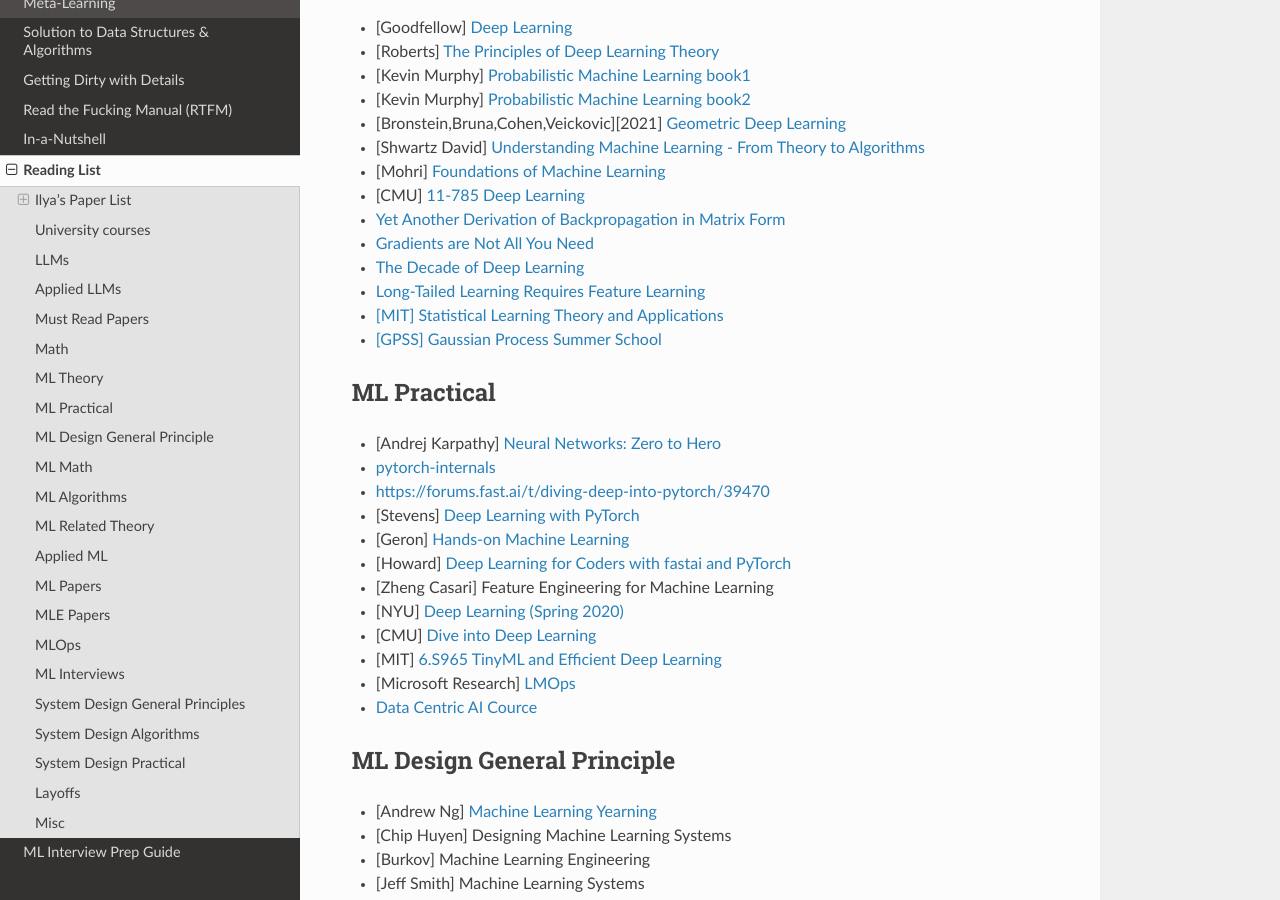
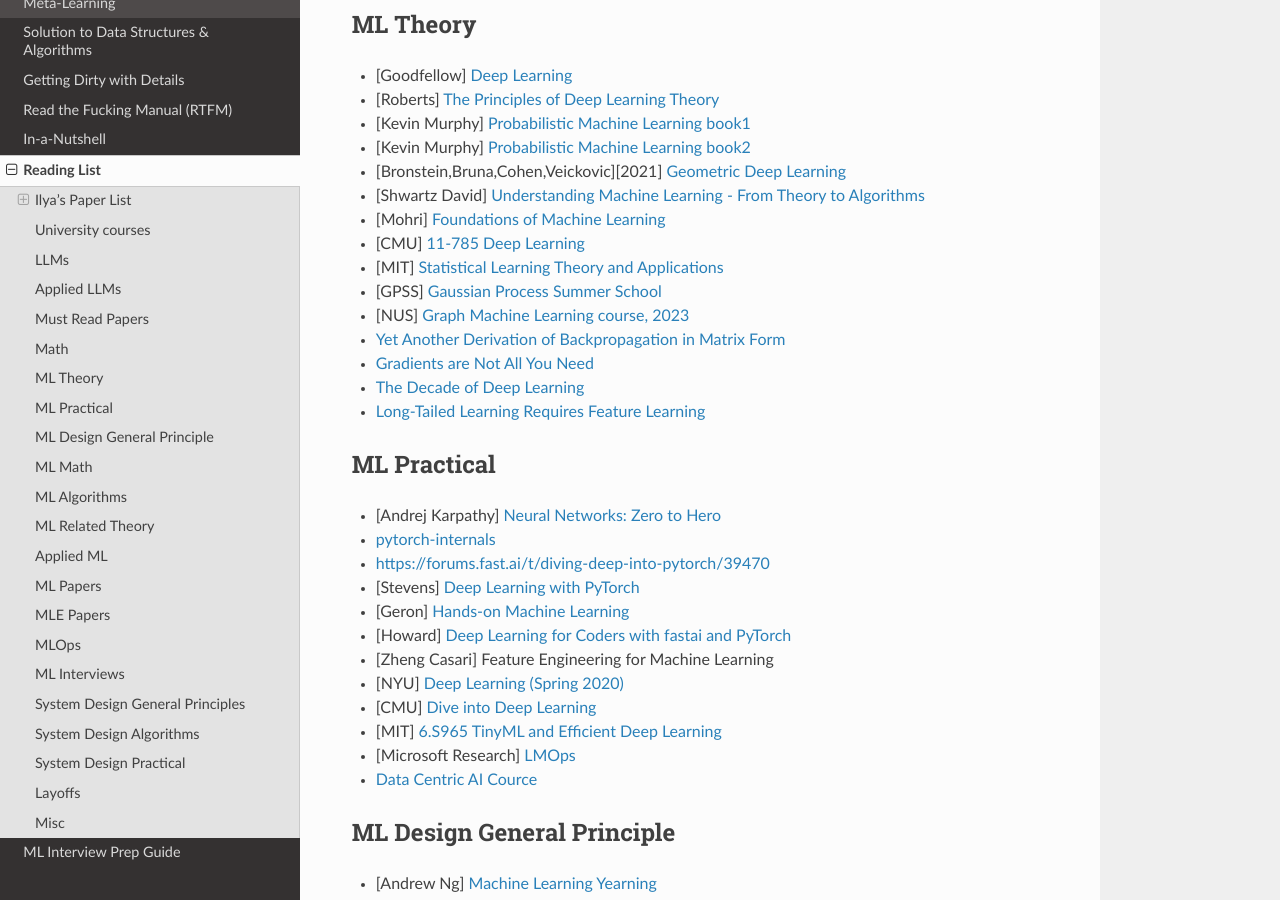
Before and after one commit to uselesstechjunks/leetcode, a Sphinx documentation site: the page built from docs/source/readlist.rst, in a window 1280 px wide and 900 px high, scrolled down 6902 px. Built offline with Sphinx 7.4.7 and the Read the Docs theme 2.0.0, drawn with Linux system fonts in a browser that asks for light colours; some of the changed text lies outside the part shown.

Commit message:
Update readlist.rst

```diff
--- a/docs/source/readlist.rst
+++ b/docs/source/readlist.rst
@@ -121,6 +121,8 @@ Applied LLMs
 	* [Paper] `AI Agents That Matter <https://arxiv.org/pdf/2407.01502>`_
 	* `In Defense of RAG in the Era of Long-Context Language Models <https://arxiv.org/pdf/2409.01666>`_
 	* `Inductive or Deductive? Rethinking the Fundamental Reasoning Abilities of LLMs <https://arxiv.org/abs/2408.00114>`_
+	* `Speculative RAG: Enhancing Retrieval Augmented Generation through Drafting <https://arxiv.org/abs/2407.08223>`_
+	* `Graph Retrieval-Augmented Generation: A Survey <https://arxiv.org/abs/2408.08921>`_
 
 ******************************************************************************************
 Must Read Papers
@@ -256,12 +258,13 @@ ML Theory
 * [Shwartz David] `Understanding Machine Learning - From Theory to Algorithms <https://www.cs.huji.ac.il/~shais/UnderstandingMachineLearning/understanding-machine-learning-theory-algorithms.pdf>`_
 * [Mohri] `Foundations of Machine Learning <https://cs.nyu.edu/~mohri/mlbook/>`_
 * [CMU] `11-785 Deep Learning <https://www.youtube.com/playlist?list=PLp-0K3kfddPxRmjgjm0P1WT6H-gTqE8j9>`_
+* [MIT] `Statistical Learning Theory and Applications <https://cbmm.mit.edu/lh-9-520/syllabus>`_
+* [GPSS] `Gaussian Process Summer School <https://gpss.cc/gpss23/program>`_
+* [NUS] `Graph Machine Learning course, 2023 <https://github.com/xbresson/GML2023>`_
 * `Yet Another Derivation of Backpropagation in Matrix Form <https://sudeepraja.github.io/BackpropAdjoints/>`_
 * `Gradients are Not All You Need <https://arxiv.org/pdf/2111.05803.pdf>`_
 * `The Decade of Deep Learning <https://bmk.sh/2019/12/31/The-Decade-of-Deep-Learning/>`_
 * `Long-Tailed Learning Requires Feature Learning <https://openreview.net/pdf?id=S-h1oFv-mq>`_
-* `[MIT] Statistical Learning Theory and Applications <https://cbmm.mit.edu/lh-9-520/syllabus>`_
-* `[GPSS] Gaussian Process Summer School <https://gpss.cc/gpss23/program>`_
 
 ******************************************************************************************
 ML Practical
```
